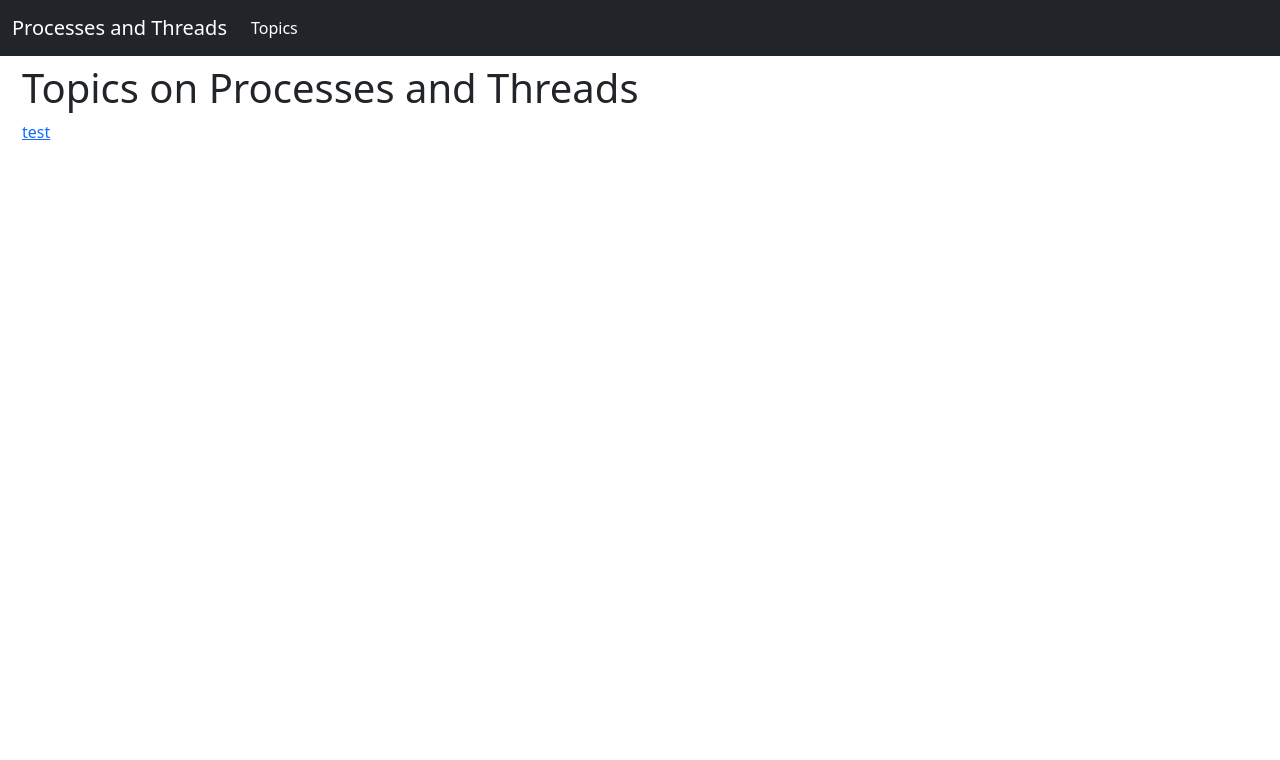
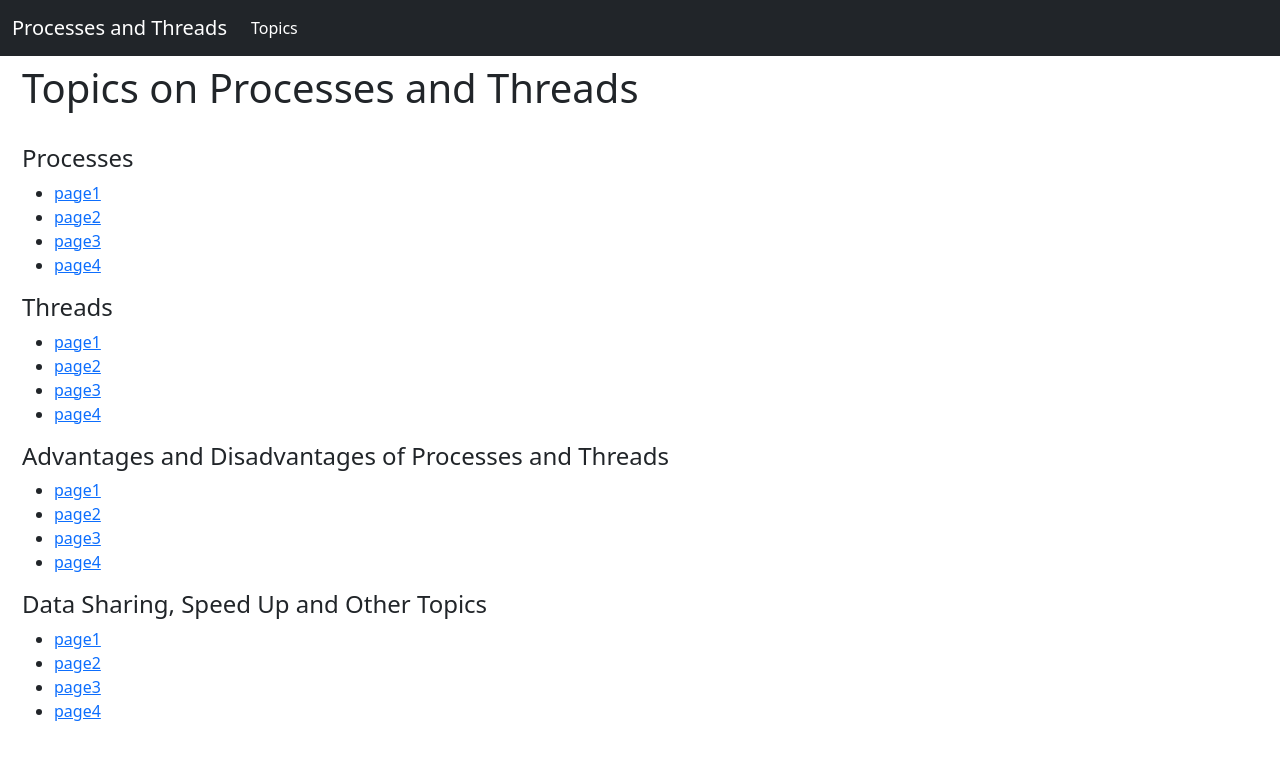
Before and after one commit to muhammadhassa/processes-and-threads-Reseach-project, a plain HTML site: page index.html in a window 1280 px wide. Drawn offline with nearby package versions, Linux system fonts and the light colour scheme.

Commit message:
updated index template and now links to each students pages

```diff
--- a/index.html
+++ b/index.html
@@ -33,7 +33,71 @@
 
     <div class="container mt-2" style="margin-left: 10px;">
         <h1>Topics on Processes and Threads</h1>
-        <a href="Mark/page1.html">test</a>
+        <br>
+
+        <h4>Processes</h4>
+        <ul>
+            <li>
+              <a href="Conor/page1.html">page1</a>
+            </li>
+            <li>
+              <a href="Conor/page2.html">page2</a>
+            </li>
+            <li>
+              <a href="Conor/page3.html">page3</a>
+            </li>
+            <li>
+              <a href="Conor/page4.html">page4</a>
+            </li>
+        </ul>
+
+        <h4>Threads</h4>
+        <ul>
+            <li>
+              <a href="James/page1.html">page1</a>
+            </li>
+            <li>
+              <a href="James/page2.html">page2</a>
+            </li>
+            <li>
+              <a href="James/page3.html">page3</a>
+            </li>
+            <li>
+              <a href="James/page4.html">page4</a>
+            </li>
+        </ul>
+
+        <h4>Advantages and Disadvantages of Processes and Threads</h4>
+        <ul>
+            <li>
+              <a href="Mark/page1.html">page1</a>
+            </li>
+            <li>
+              <a href="Mark/page2.html">page2</a>
+            </li>
+            <li>
+              <a href="Mark/page3.html">page3</a>
+            </li>
+            <li>
+              <a href="Mark/page4.html">page4</a>
+            </li>
+        </ul>
+
+        <h4>Data Sharing, Speed Up and Other Topics</h4>
+        <ul>
+            <li>
+              <a href="Muhammad/page1.html">page1</a>
+            </li>
+            <li>
+              <a href="Muhammad/page2.html">page2</a>
+            </li>
+            <li>
+              <a href="Muhammad/page3.html">page3</a>
+            </li>
+            <li>
+              <a href="Muhammad/page4.html">page4</a>
+            </li>
+        </ul>
     </div>
 
 
```
